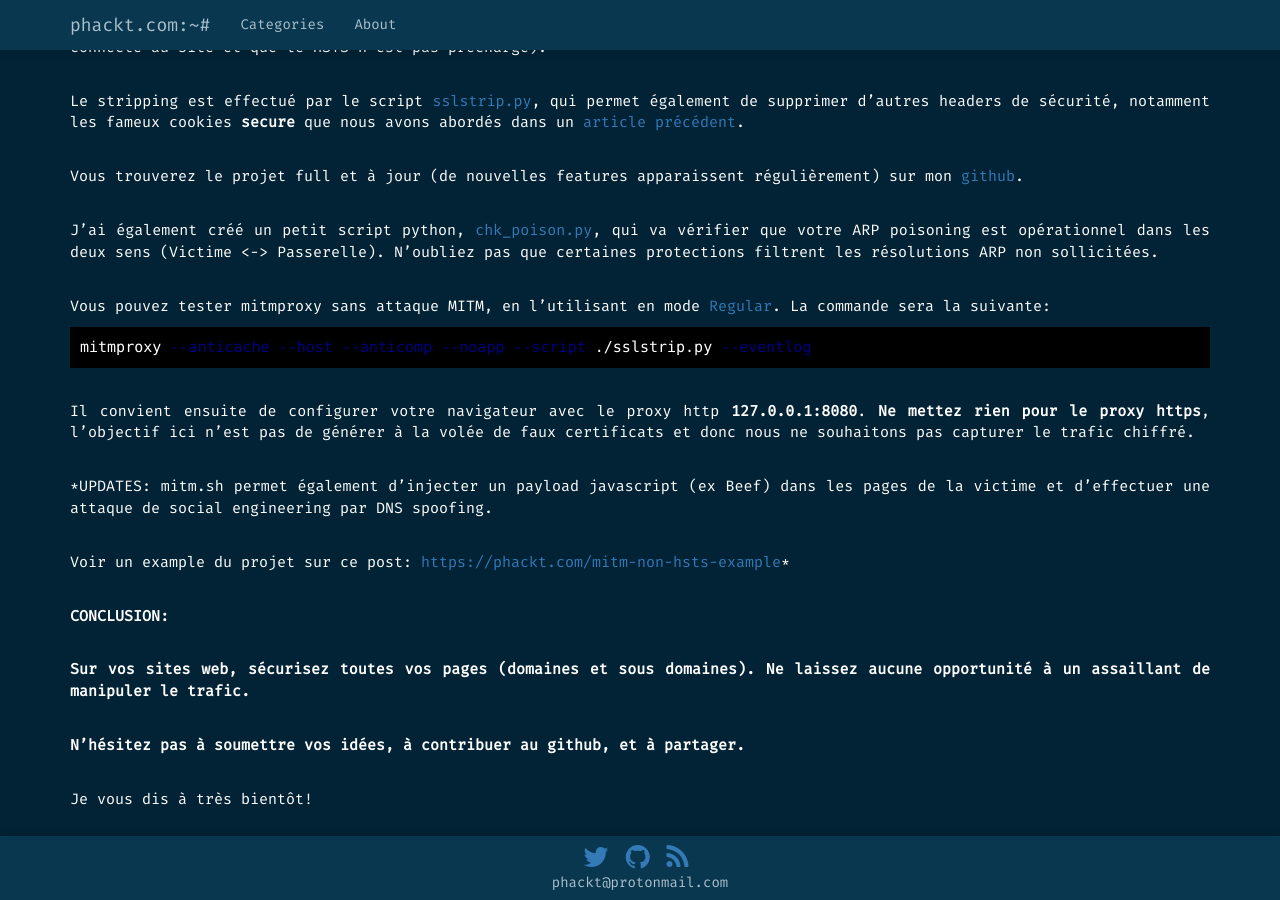
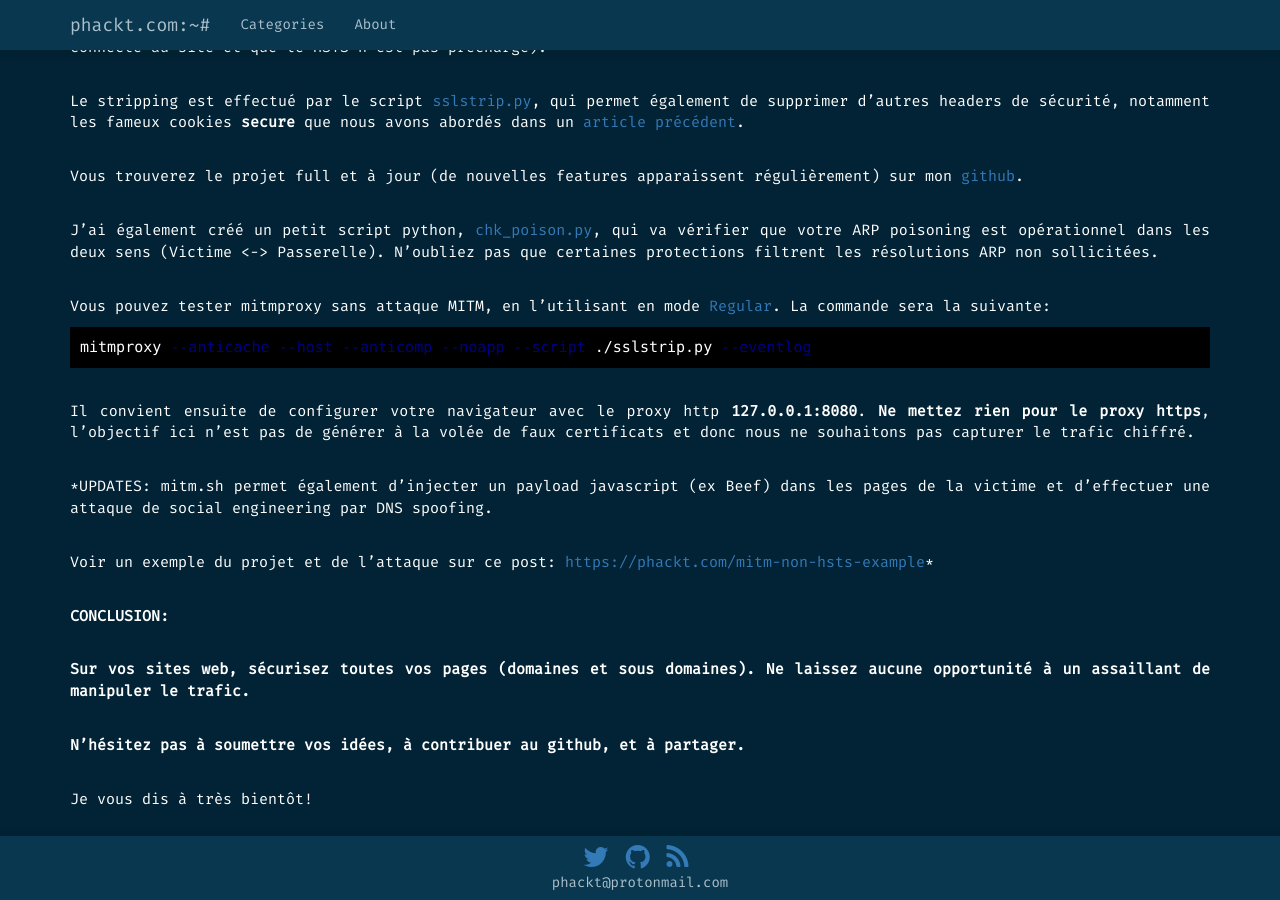
Before and after one commit to phackt/phackt.github.io, a Jekyll site: the page built from _posts/2016-10-01-http-proxying.markdown, in a window 1280 px wide and 900 px high, scrolled down 629 px. Built offline with Jekyll 4.4.1, drawn with Linux system fonts in a browser that asks for light colours; nearby versions of some CDN libraries; some web fonts are replaced; comment, search, counter and statistics services are not loaded.

Commit message:
Update 2016-10-01-http-proxying.markdown

```diff
--- a/_posts/2016-10-01-http-proxying.markdown
+++ b/_posts/2016-10-01-http-proxying.markdown
@@ -33,7 +33,7 @@ Il convient ensuite de configurer votre navigateur avec le proxy http **127.0.0.
 
 *UPDATES: mitm.sh permet également d'injecter un payload javascript (ex Beef) dans les pages de la victime et d'effectuer une attaque de social engineering par DNS spoofing.
 
-Voir un example du projet sur ce post: [https://phackt.com/mitm-non-hsts-example](https://phackt.com/mitm-non-hsts-example)*
+Voir un exemple du projet et de l'attaque sur ce post: [https://phackt.com/mitm-non-hsts-example](https://phackt.com/mitm-non-hsts-example)*
 
 **CONCLUSION:**
 
```
